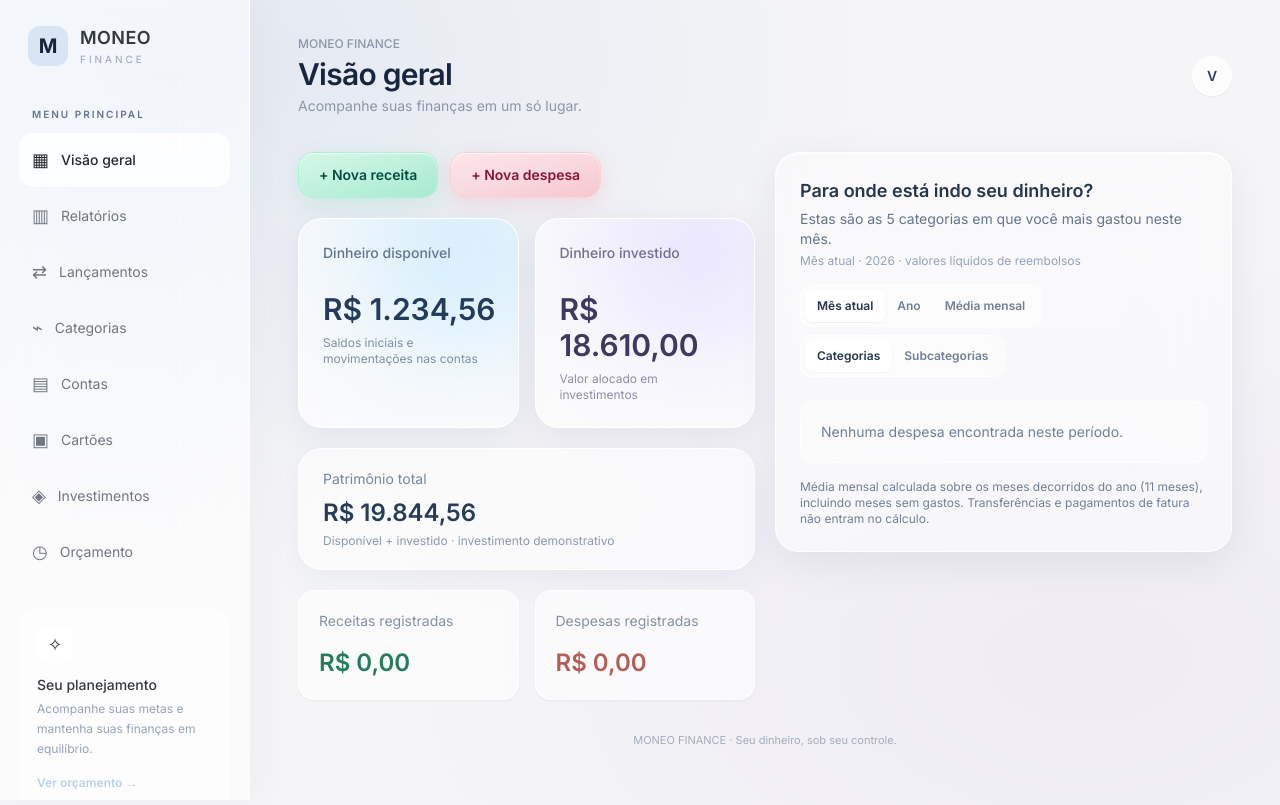
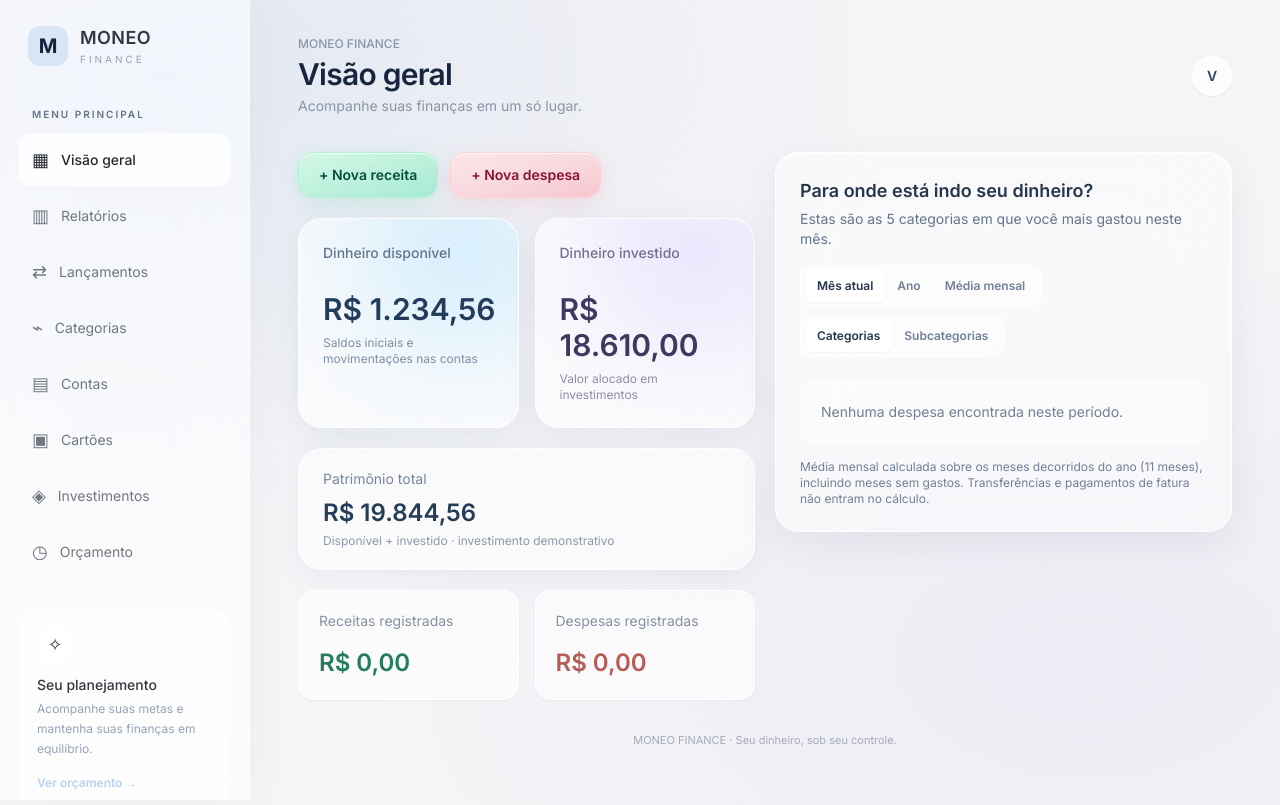
Before and after one commit to escrivitinho/stackblitz-starters-xpoyeyy7, a Next.js app: page / in a window 1280 px wide. Built offline with nearby package versions, Linux system fonts and the light colour scheme.

Commit message:
Remove redundant period caption from expense insights heading

```diff
--- a/app/top-expenses.tsx
+++ b/app/top-expenses.tsx
@@ -45,7 +45,7 @@ export default function TopExpenses({transactions,categories}:{transactions:Tran
  const periodNames:{[key in Period]:string}={month:"Mês atual",year:"Ano",average:"Média mensal do ano"};
  return <section className="rounded-3xl border border-white/80 bg-white/45 p-5 shadow-[0_12px_38px_rgba(55,75,103,0.09),inset_0_1px_1px_rgba(255,255,255,0.9)] backdrop-blur-2xl sm:p-6">
   <div className="flex flex-wrap items-start justify-between gap-4">
-   <div><h3 className="text-lg font-semibold text-[#26364D]">Para onde está indo seu dinheiro?</h3><p className="mt-1 text-sm text-[#64748B]">Estas são as 5 {level==="category"?"categorias":"subcategorias"} em que você mais gastou {period==="month"?"neste mês":period==="year"?"neste ano":"em média por mês"}.</p><p className="mt-1 text-xs text-[#94A3B8]">{periodNames[period]} · {year} · valores líquidos de reembolsos</p></div>
+   <div><h3 className="text-lg font-semibold text-[#26364D]">Para onde está indo seu dinheiro?</h3><p className="mt-1 text-sm text-[#64748B]">Estas são as 5 {level==="category"?"categorias":"subcategorias"} em que você mais gastou {period==="month"?"neste mês":period==="year"?"neste ano":"em média por mês"}.</p></div>
    <div className="flex flex-wrap gap-2">
     <div className="flex rounded-xl border border-white/80 bg-white/35 p-1 backdrop-blur-xl">{([{id:"month",label:"Mês atual"},{id:"year",label:"Ano"},{id:"average",label:"Média mensal"}] as const).map(option=><button key={option.id} type="button" aria-pressed={period===option.id} onClick={()=>setPeriod(option.id)} className={`rounded-lg px-3 py-2 text-xs font-semibold transition ${period===option.id?"bg-white/90 text-[#26364D] shadow-sm":"text-[#718096] hover:bg-white/50"}`}>{option.label}</button>)}</div>
     <div className="flex rounded-xl border border-white/80 bg-white/35 p-1 backdrop-blur-xl">{([{id:"category",label:"Categorias"},{id:"subcategory",label:"Subcategorias"}] as const).map(option=><button key={option.id} type="button" aria-pressed={level===option.id} onClick={()=>setLevel(option.id)} className={`rounded-lg px-3 py-2 text-xs font-semibold transition ${level===option.id?"bg-white/90 text-[#26364D] shadow-sm":"text-[#718096] hover:bg-white/50"}`}>{option.label}</button>)}</div>
```
